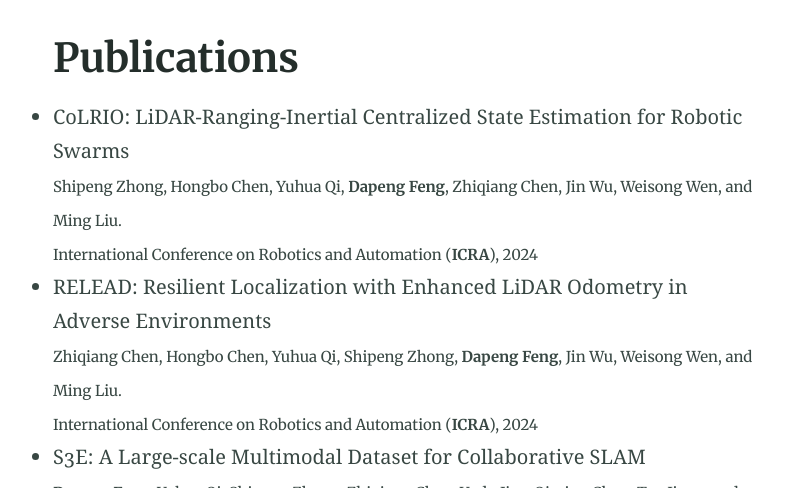
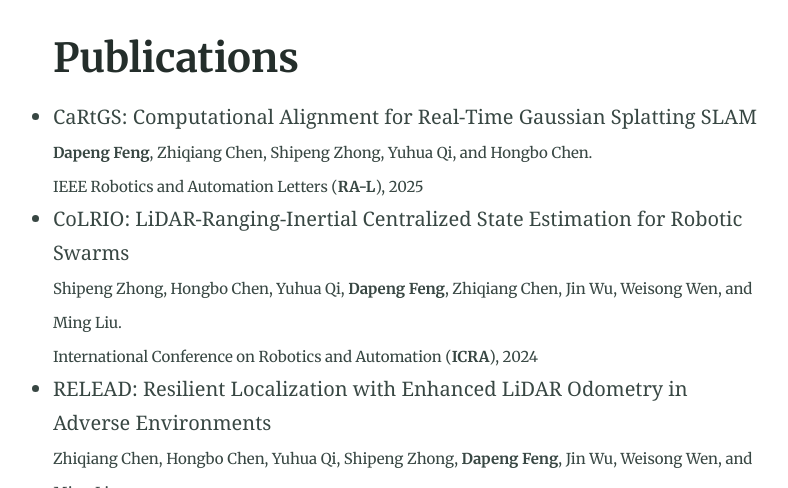
Before and after one commit to DapengFeng/dapengfeng.github.io, a Jekyll site: the page built from publications.md, in a window 1280 px wide and 900 px high, cut to the strip 412-900 px from the top of the window. Shown: the whole strip, without its empty margins (230-1018 px from the left). Built offline with Jekyll 4.4.1, drawn with Linux system fonts in a browser that asks for light colours; our own code applies the rules of GitHub Pages for plain Markdown files.

Commit message:
update: 2026-03-21

```diff
--- a/publications.md
+++ b/publications.md
@@ -5,6 +5,10 @@
 ---
 
 <!-- <small>(\* indicates equal contribution)</small> -->
+
+- CaRtGS: Computational Alignment for Real-Time Gaussian Splatting SLAM\\
+<small><b>Dapeng Feng</b>, Zhiqiang Chen, Shipeng Zhong, Yuhua Qi, and Hongbo Chen.\\
+IEEE Robotics and Automation Letters (<b>RA-L</b>), 2025</small>
 
 - CoLRIO: LiDAR-Ranging-Inertial Centralized State Estimation for Robotic Swarms\\
 <small>Shipeng Zhong, Hongbo Chen, Yuhua Qi, <b>Dapeng Feng</b>, Zhiqiang Chen, Jin Wu, Weisong Wen, and Ming Liu.\\
```
